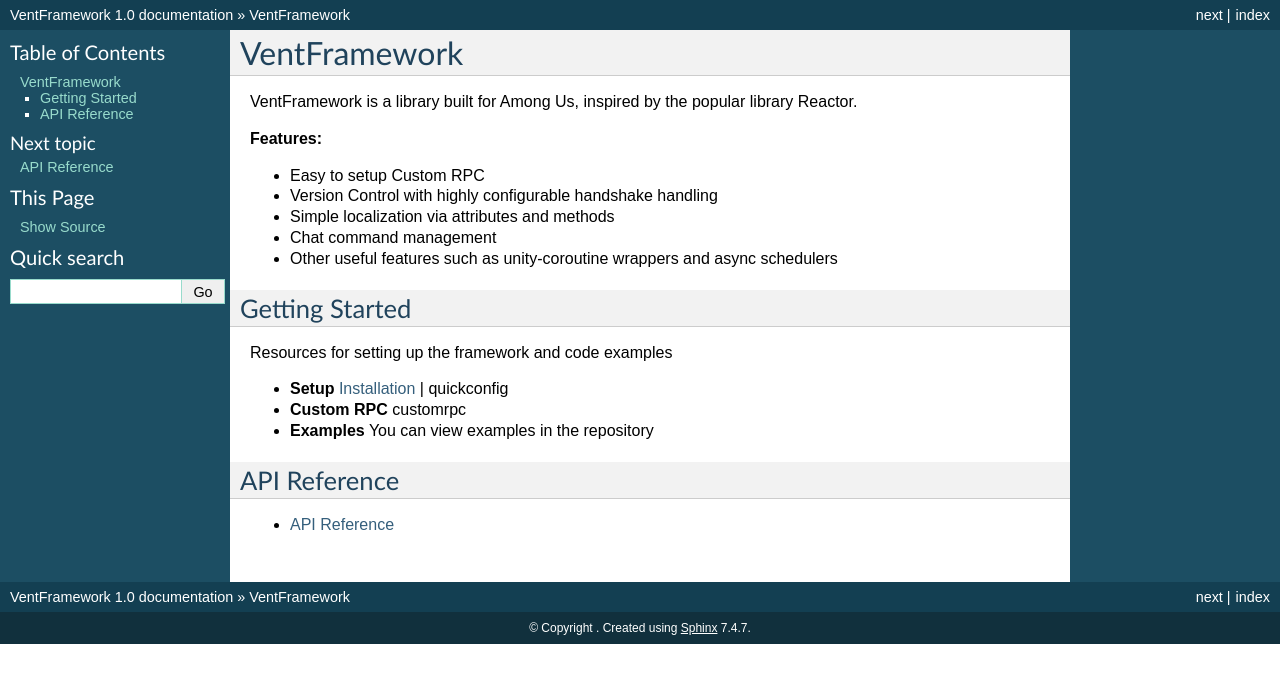
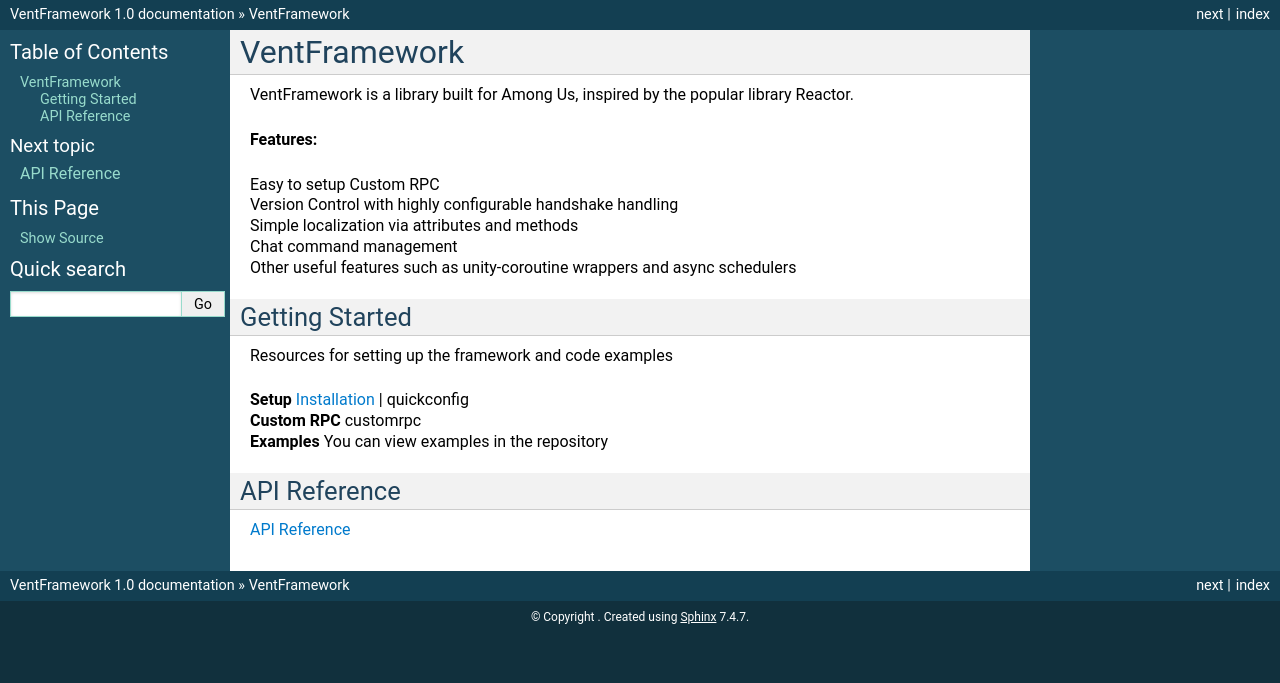
Before and after one commit to ImaMapleTree/VentFramework, a Sphinx documentation site: the page built from docs/index.rst, in a window 1280 px wide. Shown: the top 683 px of the page. Built offline with Sphinx 7.4.7, drawn with Linux system fonts in a browser that asks for light colours.

Commit message:
I think i have figured it out

```diff
--- a/docs/conf.py
+++ b/docs/conf.py
@@ -13,6 +13,7 @@
 html_theme_path = ["_themes", ]
 
 html_static_path = ['_static']
+html_css_files = ["sphinxsharp-override.css"]
 
 nitpick_ignore = [
     ('csharp:type', 'void'),
```
